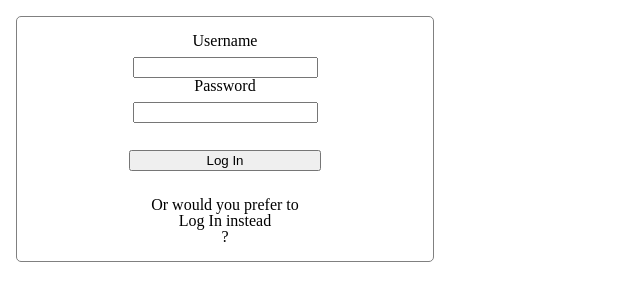
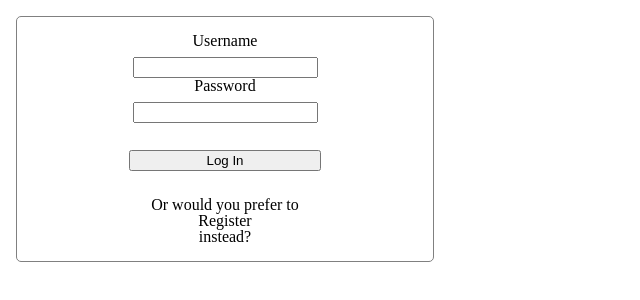
Before and after one commit to pmarcanol/watercoolertalks, a React (Create React App) app in the folder client/: page / in a window 1280 px wide. Shown: the top 300 px of the page, without its empty margins (0-640 px from the left). Built offline with nearby package versions, Linux system fonts and the light colour scheme.

Commit message:
finish login logic

```diff
--- a/client/src/App.js
+++ b/client/src/App.js
@@ -1,117 +1,33 @@
-import React, { useState, createContext, useContext } from "react";
+import React, { useState, createContext } from "react";
 import styled from "styled-components";
 
-import { useAuth } from "./api";
 import "./reset.css";
 
-const ScreenTypes = {
-  LOGIN: "LOGIN",
-  SIGNUP: "SIGNUP",
-};
+import { Login } from "./Login";
+export const AuthContext = createContext({
+  currentUser: null,
+  setCurrentUser: () => {},
+});
+
 function App() {
   const [currentUser, setCurrentUser] = useState({
     isLoggedIn: false,
     username: "John Doe",
   });
-  const [username, setusername] = useState("");
-  const [password, setPassword] = useState("");
-  const [passwordConfirm, setPasswordConfirm] = useState("");
-  const [type, setType] = useState(ScreenTypes.LOGIN);
-  const { register, signIn } = useAuth();
-  async function onRegister() {
-    try {
-      const user = await register(username, password);
-      if (user && user._id) {
-        setCurrentUser({
-          isLoggedIn: true,
-          ...user,
-        });
-      }
-    } catch {
-      console.log("could not register");
-    }
-  }
-
-  async function onLogin() {
-    try {
-      const user = await signIn(username, password);
-      if (user && user._id) {
-        setCurrentUser({
-          isLoggedIn: true,
-          ...user,
-        });
-      }
-    } catch {
-      console.log("could not log in");
-    }
-  }
-  return currentUser.isLoggedIn ? (
-    <div>Hello {currentUser.username}!</div>
-  ) : (
-    <Login>
-      <label htmlFor="username">Username</label>
-      <input
-        id="username"
-        onChange={(e) => setusername(e.currentTarget.value)}
-      ></input>
-      <label htmlFor="password">Password</label>
-      <input
-        id="password"
-        type="password"
-        onChange={(e) => setPassword(e.currentTarget.value)}
-      ></input>
-      {type == ScreenTypes.SIGNUP ? (
-        <>
-          <label htmlFor="passwordConfirm">Confirm Password</label>
-          <input
-            id="passwordConfirm"
-            type="password"
-            onChange={(e) => setPasswordConfirm(e.currentTarget.value)}
-          ></input>
-          <button type="button" onClick={onRegister}>
-            Register
-          </button>
-        </>
+  return (
+    <AuthContext.Provider
+      value={{
+        currentUser: currentUser,
+        setCurrentUser: setCurrentUser,
+      }}
+    >
+      {currentUser.isLoggedIn ? (
+        <div>Hello {currentUser.username}!</div>
       ) : (
-        <button type="button" onClick={onLogin}>
-          Log In
-        </button>
+        <Login setUsername setPassword setPasswordConfirm />
       )}
-      Or would you prefer to
-      <a
-        onClick={() => {
-          type == ScreenTypes.LOGIN
-            ? setType(ScreenTypes.SIGNUP)
-            : setType(ScreenTypes.LOGIN);
-        }}
-      >
-        {type == ScreenTypes.SIGNUP ? "Register" : "Log In"} instead
-      </a>
-      ?
-    </Login>
+    </AuthContext.Provider>
   );
 }
 
-const Login = styled.div`
-  background: white;
-  display: flex;
-  width: 30%;
-  margin: 1em;
-  padding: 1em;
-  border: 1px solid gray;
-  border-radius: 5px;
-  flex-direction: column;
-  justify-content: center;
-  align-items: center;
-  label {
-    display: flex;
-    text-align: left;
-    margin-bottom: 0.5em;
-  }
-  button {
-    margin: 2em;
-    width: 50%;
-  }
-`;
-
 export default App;
--- /dev/null
+++ b/client/src/Login.js
@@ -0,0 +1,114 @@
+import React, { useState, useContext } from "react";
+import styled from "styled-components";
+
+import { useAuth } from "./api";
+import { AuthContext } from "./App";
+
+const ScreenTypes = {
+  LOGIN: "LOGIN",
+  SIGNUP: "SIGNUP",
+};
+
+export function Login() {
+  const [username, setUsername] = useState("");
+  const [password, setPassword] = useState("");
+  const [passwordConfirm, setPasswordConfirm] = useState("");
+  const [error, setError] = useState("");
+  const [type, setType] = useState(ScreenTypes.LOGIN);
+  const { register, signIn } = useAuth();
+  const authContext = useContext(AuthContext);
+  async function onRegister() {
+    if (username && password && passwordConfirm == password) {
+      const { success, body, errors } = await register(username, password);
+      if (success) {
+        authContext.setCurrentUser({
+          isLoggedIn: true,
+          ...body.user,
+        });
+      } else {
+        setError(errors);
+      }
+    } else {
+      setError("Username, Password and Password confirmation are required");
+    }
+  }
+
+  async function onLogin() {
+    const { success, body, errors } = await signIn(username, password);
+    if (success) {
+      authContext.setCurrentUser({
+        isLoggedIn: true,
+        ...body.user,
+      });
+    } else {
+      setError(errors);
+    }
+  }
+
+  return (
+    <StyledLogin>
+      <label htmlFor="username">Username</label>
+      <input
+        id="username"
+        onChange={(e) => setUsername(e.currentTarget.value)}
+      ></input>
+      <label htmlFor="password">Password</label>
+      <input
+        id="password"
+        type="password"
+        onChange={(e) => setPassword(e.currentTarget.value)}
+      ></input>
+      {type == ScreenTypes.SIGNUP ? (
+        <>
+          <label htmlFor="passwordConfirm">Confirm Password</label>
+          <input
+            id="passwordConfirm"
+            type="password"
+            onChange={(e) => setPasswordConfirm(e.currentTarget.value)}
+          ></input>
+          <button type="button" onClick={onRegister}>
+            Register
+          </button>
+        </>
+      ) : (
+        <button type="button" onClick={onLogin}>
+          Log In
+        </button>
+      )}
+      {error && <div>{error}</div>}
+      Or would you prefer to
+      <a
+        onClick={() => {
+          type == ScreenTypes.LOGIN
+            ? setType(ScreenTypes.SIGNUP)
+            : setType(ScreenTypes.LOGIN);
+        }}
+      >
+        {type == ScreenTypes.LOGIN ? "Register" : "Log In"}
+      </a>
+      instead?
+    </StyledLogin>
+  );
+}
+
+const StyledLogin = styled.div`
+  background: white;
+  display: flex;
+  width: 30%;
+  margin: 1em;
+  padding: 1em;
+  border: 1px solid gray;
+  border-radius: 5px;
+  flex-direction: column;
+  justify-content: center;
+  align-items: center;
+  label {
+    display: flex;
+    text-align: left;
+    margin-bottom: 0.5em;
+  }
+  button {
+    margin: 2em;
+    width: 50%;
+  }
+`;
--- a/client/src/api.js
+++ b/client/src/api.js
@@ -5,25 +5,23 @@ function Services() {
     return {
       signIn: async (username, password) => {
         try {
-          const res = await (
+          const res = await parseResponse(
             await POST("auth/login", { username, password }, { auth: false })
-          ).json();
-          console.log(res);
-          token = res.data.user.token;
-          return res.data.user;
+          );
+          return res;
         } catch (e) {
           console.error("could not sign in", e);
         }
       },
       register: async (username, password) => {
         try {
-          const res = await POST(
-            "auth/signup",
-            { username, password },
-            { auth: false }
-          ).json();
-          token = res.data.user.token;
-          console.log(res);
+          const res = await parseResponse(
+            await POST("auth/signup", { username, password }, { auth: false })
+          );
+          if (res.success) {
+            token = res.body.user.token;
+          }
+          return res;
         } catch (e) {
           console.error("could not register");
         }
@@ -83,3 +81,18 @@ const services = new Services();
 
 module.exports.useAuth = services.Auth;
 module.exports.useFetch = services.Fetch;
+
+async function parseResponse(res) {
+  const json = await res.json();
+  if (res.ok) {
+    return {
+      success: true,
+      body: json.data,
+    };
+  } else {
+    return {
+      success: false,
+      errors: json.errors,
+    };
+  }
+}
```
Also changed, not shown: client/src/Client.js (added), 2 other files (tests, documents, lock files or other folders).
